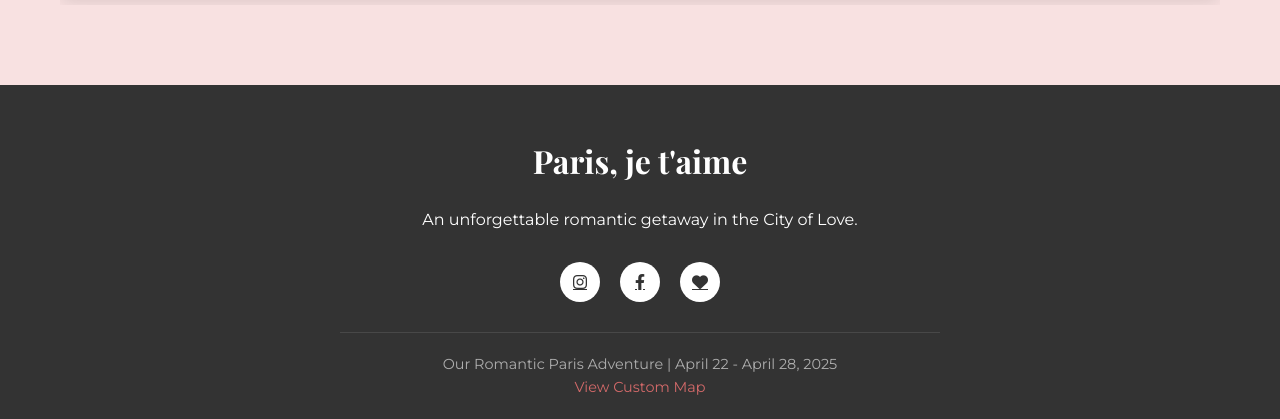
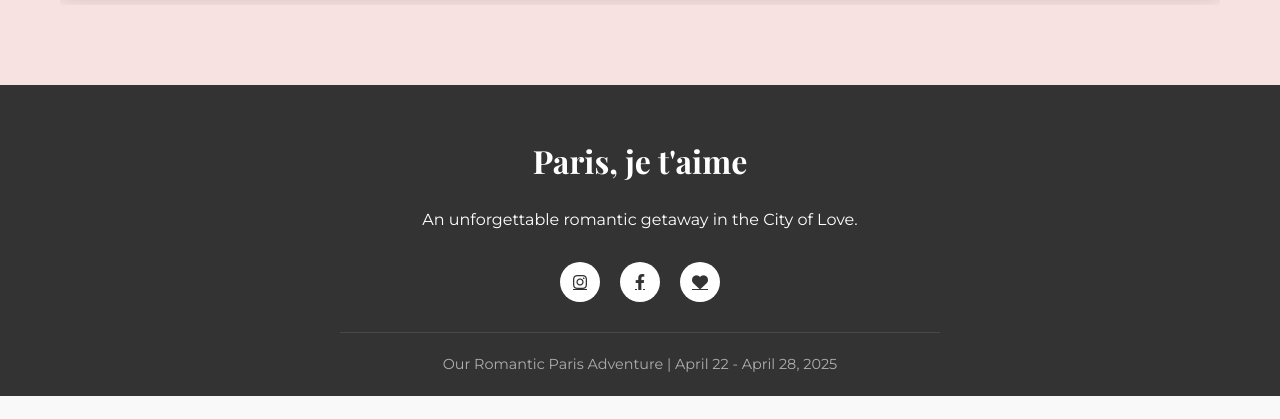
Before and after one commit to ynoncoen/paris, a plain HTML site: page index.html in a window 1280 px wide. Shown: the part 7647-8066 px from the top of the page. After the commit the page ends 8043 px from the top, so only its background shows below. Drawn offline with nearby package versions, Linux system fonts and the light colour scheme.

Commit message:
Update index.html

```diff
--- a/index.html
+++ b/index.html
@@ -981,7 +981,6 @@
             </div>
             <div class="copyright">
                 <p>Our Romantic Paris Adventure | April 22 - April 28, 2025</p>
-                <p><a href="https://www.google.com/maps/d/u/0/edit?mid=1ZwBSC-Rpo6XTtq5LhHOSpPVImO8QYfU&ll=48.862219813155164%2C2.3669854072402785&z=15" target="_blank" style="color: var(--primary); text-decoration: none;">View Custom Map</a></p>
             </div>
         </div>
     </footer>
```
